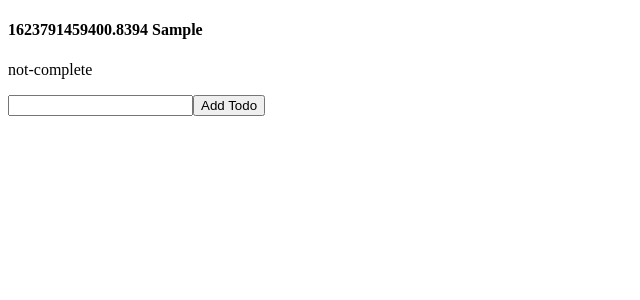
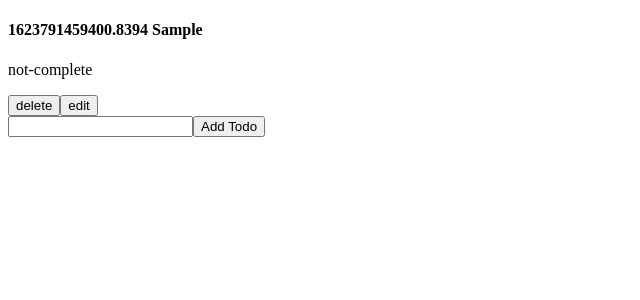
Before and after one commit to compiuta/listdos-react, a React (Create React App) app: page / in a window 1280 px wide. Both pictures are taken after typing "Sample" into the empty fields and a click on the button "Add Todo". Shown: the top 300 px of the page, without its empty margins (0-640 px from the left). Built offline with nearby package versions, Linux system fonts and the light colour scheme.

Commit message:
add delete todo functionality

```diff
--- a/src/App.js
+++ b/src/App.js
@@ -50,8 +50,10 @@ const App = () => {
   return (
     <div className={isLoading ? "loading container" : "container"}>
       <div className="listdos">
-        {data.map((data) => {
-          return <Todo key={data.id} {...data} setData={setData} />;
+        {data.map((item) => {
+          return (
+            <Todo key={item.id} {...item} allData={data} sendData={sendData} />
+          );
         })}
       </div>
       <input type="text" value={todoValue} onChange={todoInputChange} />
--- a/src/Todo.js
+++ b/src/Todo.js
@@ -1,6 +1,11 @@
 import React from "react";
 
-const Todo = ({ id, todo, complete }) => {
+const Todo = ({ id, todo, complete, allData, sendData }) => {
+  const deleteTodo = () => {
+    const filteredData = allData.filter((item) => item.id !== id);
+
+    sendData(filteredData);
+  };
   return (
     <div className="todo-container">
       <h4 className="todo">
@@ -9,6 +14,12 @@ const Todo = ({ id, todo, complete }) => {
       <p className={complete ? "complete" : "not-complete"}>
         {complete ? "complete" : "not-complete"}
       </p>
+      <div className="todo-menu">
+        <button className="todo-delete" onClick={deleteTodo}>
+          delete
+        </button>
+        <button className="todo-edit">edit</button>
+      </div>
     </div>
   );
 };
```
